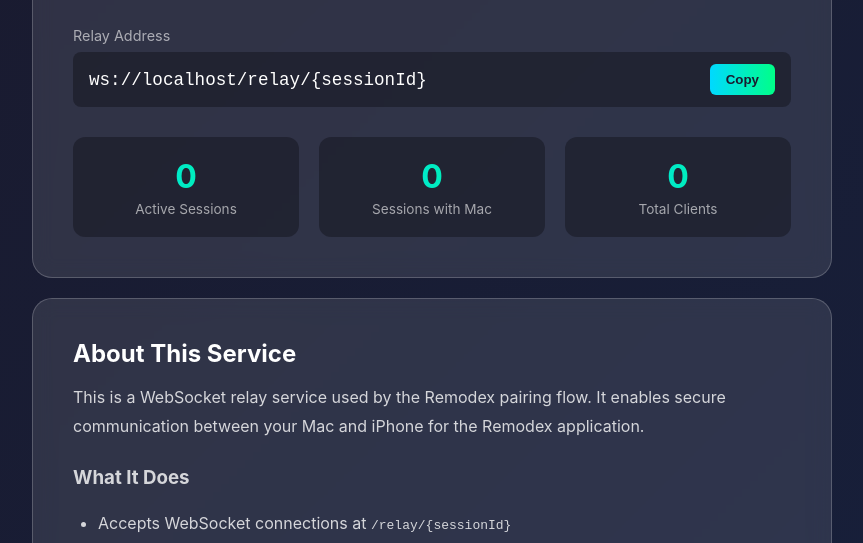
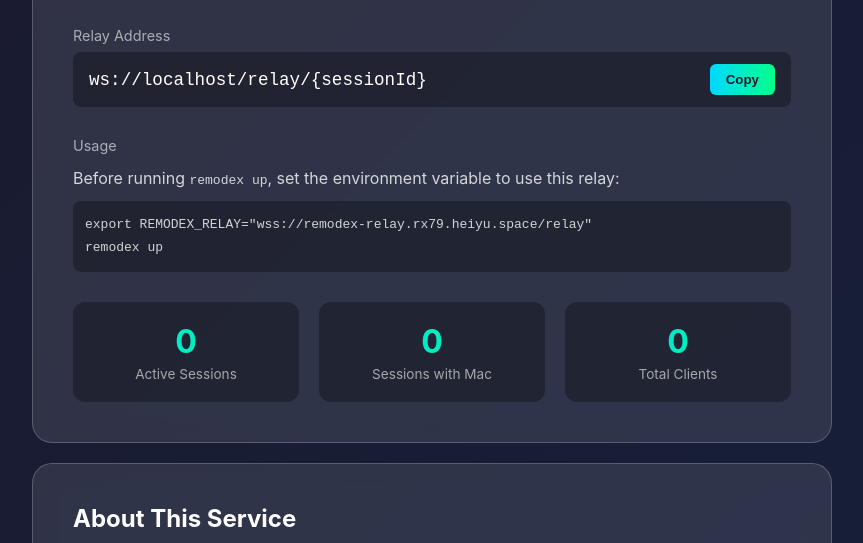
Before and after one commit to CodeEagle/remodex-relay, a website: page index.html in a window 1280 px wide. Shown: the part 190-733 px from the top of the page, without its empty margins (208-1071 px from the left). Drawn offline with Linux system fonts and the light colour scheme; no server answers.

Commit message:
Add usage instructions to the management page

```diff
--- a/index.html
+++ b/index.html
@@ -183,6 +183,19 @@
         <div class="info-value">
           <code id="relay-address">ws://localhost:3000/relay/{sessionId}</code>
           <button class="copy-btn" id="copy-btn" data-copy="ws://localhost:3000/relay/">Copy</button>
+        </div>
+      </div>
+
+      <div class="info-section">
+        <div class="info-label" id="usage-label">Usage</div>
+        <div class="description" id="usage-description">
+          <p style="margin-top: 10px;">
+            Before running <code>remodex up</code>, set the environment variable to use this relay:
+          </p>
+          <pre style="background: rgba(0,0,0,0.3); padding: 12px; border-radius: 8px; margin-top: 8px; overflow-x: auto;">
+export REMODEX_RELAY="wss://remodex-relay.rx79.heiyu.space/relay"
+remodex up
+</pre>
         </div>
       </div>
 
```
